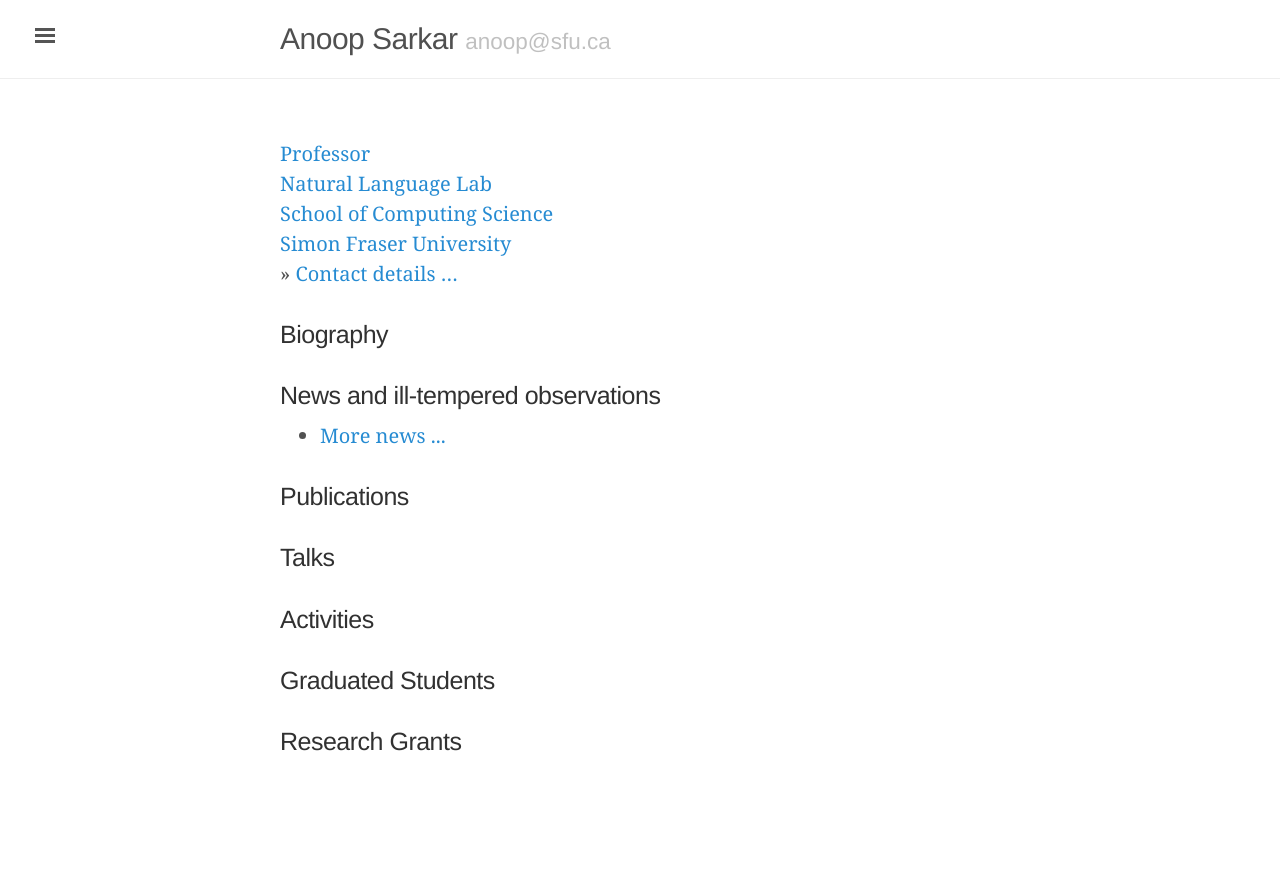
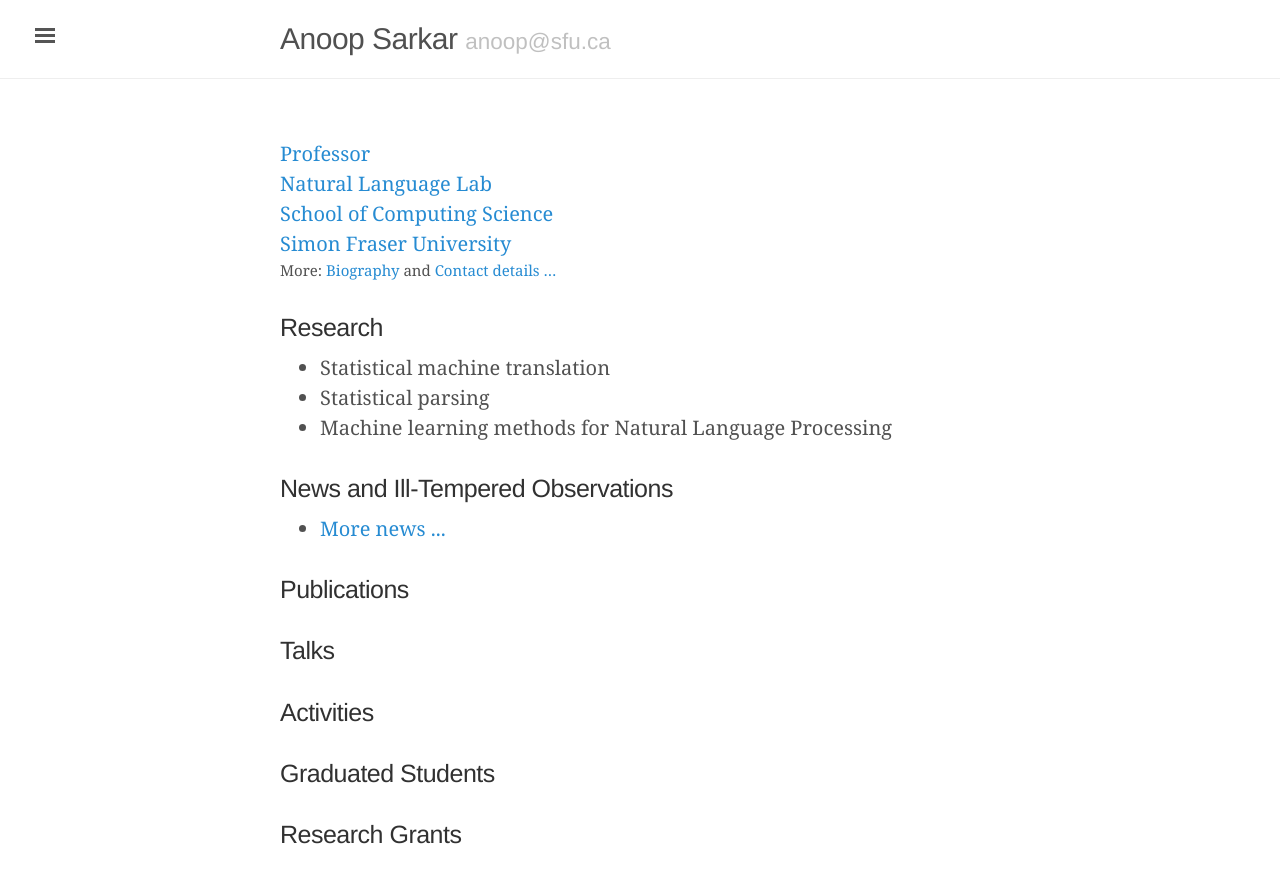
Before and after one commit to anoopsarkar/anoopsarkar.github.io, a Jekyll site: the page built from index.md, in a window 1280 px wide. Shown: the top 883 px of the page. Built offline with Jekyll 4.4.1, drawn with Linux system fonts in a browser that asks for light colours.

Commit message:
added biography

```diff
--- a/_includes/head.html
+++ b/_includes/head.html
@@ -19,8 +19,7 @@
   <link rel="stylesheet" href="{{ site.baseurl }}/public/css/syntax.css">
   <link rel="stylesheet" href="{{ site.baseurl }}/public/css/lanyon.css">
   <link rel="stylesheet" href="{{ site.baseurl }}/public/css/posts.css">
-  <link rel="stylesheet" href="{{ site.baseurl }}/public/css/rev.css">
-  <link rel="stylesheet" href="{{ site.baseurl }}/public/css/contact.css">
+  <link rel="stylesheet" href="{{ site.baseurl }}/public/css/my.css">
   <!-- <link rel="stylesheet" href="https://fonts.googleapis.com/css?family=PT+Serif:400,400italic,700%7CPT+Sans:400"> -->
 
   <!-- Icons -->
--- a/index.md
+++ b/index.md
@@ -7,12 +7,16 @@
 * [Natural Language Lab](http://natlang.cs.sfu.ca)
 * [School of Computing Science](http://www.cs.sfu.ca/)
 * [Simon Fraser University](http://www.sfu.ca)
-* &raquo; [Contact details ...]({{ site.baseurl }}contact)
+* <span class="moreinfo"><a href="{{ site.baseurl }}biography">Biography</a> and <a href="{{ site.baseurl }}contact">Contact details ...</a></span>
 {: .contact}
 
-### Biography
+### Research
 
-### News and ill-tempered observations
+* Statistical machine translation
+* Statistical parsing
+* Machine learning methods for Natural Language Processing
+
+### News and Ill-Tempered Observations
 
 <ul class="posts">
   {% for post in site.posts limit:2 %}
--- a/public/css/contact.css
+++ /dev/null
@@ -1,5 +0,0 @@
-.contact {
-  padding-left: 0;
-  list-style: none;
-  /* font-size: 75%; */
-}
--- /dev/null
+++ b/public/css/my.css
@@ -0,0 +1,22 @@
+
+.contact {
+  padding-left: 0;
+  list-style: none;
+  /* font-size: 75%; */
+}
+
+span.rev {
+  unicode-bidi: bidi-override;
+  direction: rtl;
+}
+
+.moreinfo {
+  display: block;
+  margin-top: 0.5px;
+  margin-bottom: 0.5px;
+  font-size: 75%;
+}
+
+.moreinfo:before {
+  content: "More: ";
+}
--- a/public/css/rev.css
+++ /dev/null
@@ -1,4 +0,0 @@
-span.rev {
-  unicode-bidi: bidi-override;
-  direction: rtl;
-}
```
Also changed, not shown: biography.md (added, +31 -0 lines), contact.md (+17 -13 lines).
